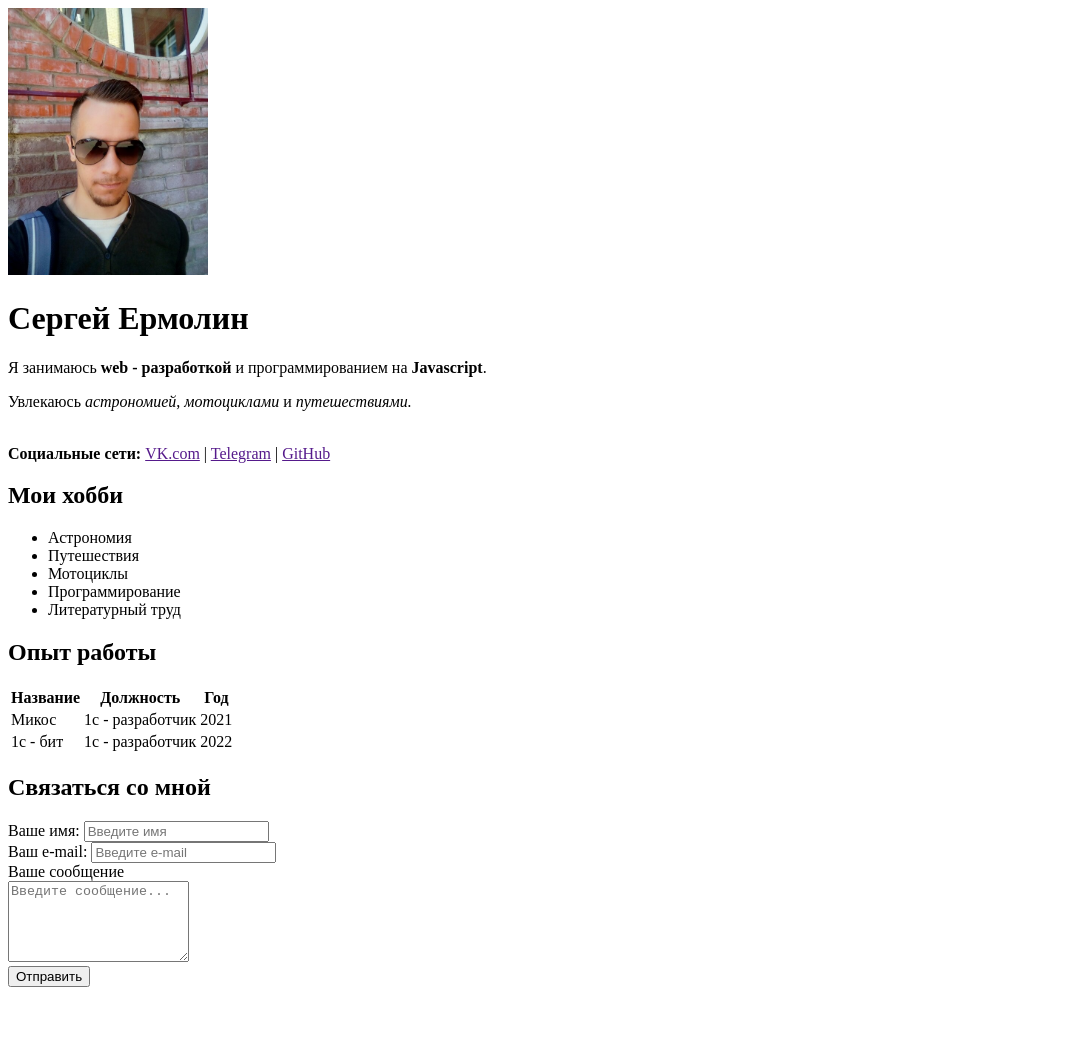
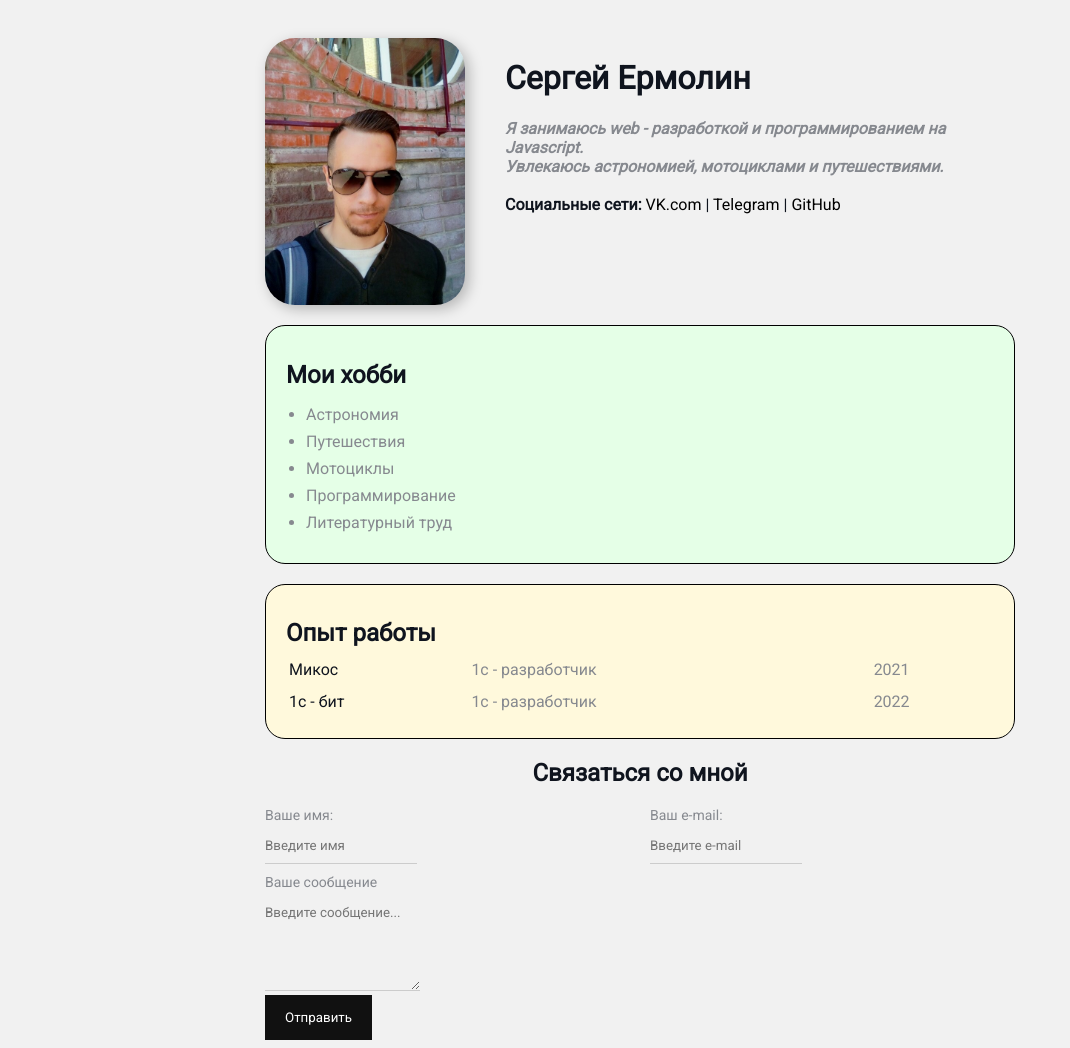
Before and after one commit to StraussJack/Starting-Page, a plain HTML site: page index.html in a window 1280 px wide. Shown: the whole page, without its empty margins (0-1070 px from the left). Before the commit the page ends 995 px from the top, so only its background shows below. Drawn offline with Linux system fonts and the light colour scheme; a web font is replaced by a local one.

Commit message:
Add styles.

```diff
--- a/index.html
+++ b/index.html
@@ -7,9 +7,15 @@
     <meta name="keywords" content="Ermolin Sergey, cv, resume" />
     <meta name="description" content="Пробный сайт - шаблон Ермолина Сергея." />
     <title>S.E.CV</title>
+    <link rel="stylesheet" href="style.css">
   </head>
   <body>
-    <img src="avatar.jpg" width="200" alt="Аватар профиля" />
+
+    <div class="container">
+
+      <div class="info">
+      <img src="avatar.jpg"  alt="Аватар профиля" class="avatar" />
+      <div class="info-text">
       <h1>Сергей Ермолин</h1>
       <p>
         Я занимаюсь <strong>web - разработкой</strong> и программированием на
@@ -21,10 +27,13 @@
       </p>
       <br />
       <strong> Социальные сети: </strong>
-    <a href="">VK.com</a> | <a href="">Telegram</a> | <a href="">GitHub</a>
+      <a href="https://vk.com/ermolin.sergey">VK.com</a> | <a href="https://t.me/StraussJack">Telegram</a> | <a href="https://github.com/StraussJack">GitHub</a>
+    </div>
+    </div>
   <p>
+      <div class="card bg-green">
       <h2>Мои хобби</h2>
-  <ul>
+      <ul class="list">
 
         <li>Астрономия</li>
         <li>Путешествия</li>
@@ -32,16 +41,18 @@
         <li>Программирование</li>
         <li>Литературный труд</li>
       </ul>
+    </div>
   </p>
+    <div class="card bg-yellow">
     <h2>Опыт работы</h2>
-<table>
-  <thead>
+    <table class="table">
+     <!--  <thead>
         <tr>
         <th>Название</th>
         <th>Должность</th>
         <th>Год</th>
       </tr>
-  </thead>
+      </thead> -->
       <tbody>
       <tr>
         <td>Микос</td>
@@ -56,29 +67,32 @@
 
     </tbody>
     </table>
-
-<h2>Связаться со мной</h2>
-
-<form action="/">
-<div>
-  <label for="name">Ваше имя:</label>
-  <input type="text" id="name" placeholder="Введите имя">
     </div>
 
 
-<div>
+  <form action="/" class="form">
+    <h2>Связаться со мной</h2>
+    <div class="form-row">
+
+    <div class="form-group">
+      <label for="name">Ваше имя:</label>
+      <input  type="text" id="name" placeholder="Введите имя">
+    </div>
+
+
+    <div class="form-group">
       <label for="email">Ваш e-mail: </label>
       <input type="email" id="email" placeholder="Введите e-mail">
     </div>
+  </div>
 
+  <div class="form-group">
+    <label for="message">Ваше сообщение </label>
 
-<div>
-  <label for="message">Ваше сообщение </label>
-  <br>
     <textarea  id="message" cols="20" rows="5" placeholder="Введите сообщение..."></textarea>
   </div>
-<input type="submit" value="Отправить">
+  <input class="btn" type="submit" value="Отправить">
   </form>
-
+  </div>
   </body>
 </html>
--- /dev/null
+++ b/style.css
@@ -0,0 +1,168 @@
+@import url("https://fonts.googleapis.com/css2?family=Anek+Latin&family=Roboto&display=swap");
+
+body {
+  font-family: "Roboto", sans-serif;
+  font-size: 16px;
+  font-weight: normal;
+  background: #f1f1f1;
+  color: #0f141e;
+}
+
+a {
+  color: #000;
+  text-decoration: none;
+}
+a:hover {
+  text-decoration: underline;
+}
+a:active {
+  color: blue;
+}
+a:visited {
+  color: gray;
+}
+
+.container {
+  max-width: 750px;
+  margin: auto;
+  padding-top: 30px;
+}
+
+.avatar {
+  width: 200px;
+  border-radius: 30px;
+  box-shadow: 4px 4px 14px rgba(0, 0, 0, 0.25);
+}
+
+.info {
+  margin-bottom: 20px;
+  display: flex;
+}
+
+.info-text {
+  margin-left: 40px;
+}
+
+@media (max-width: 650px) {
+  .info {
+    display: block;
+    text-align: center;
+  }
+}
+
+.info-text p {
+  font-style: italic;
+  font-weight: bold;
+  color: #86898f;
+  margin: 0;
+}
+
+.info-text h4 {
+  margin-bottom: 10px;
+}
+
+.card {
+  border: 1px solid black;
+  border-radius: 20px;
+  padding: 15px 20px;
+  margin-bottom: 20px;
+}
+
+.card h2 {
+  margin-bottom: 10px;
+}
+
+.bg-yellow {
+  background: #fff9dc;
+}
+
+.bg-red {
+  background: #ffe5e5;
+}
+
+.bg-green {
+  background: #e5ffe7;
+}
+
+.btn {
+  background: #111;
+  padding: 15px 20px;
+  color: #fff;
+  border: none;
+  font-family: inherit;
+  cursor: pointer;
+}
+
+.btn:hover {
+  opacity: 0.8;
+}
+
+.list {
+  padding: 0 20px;
+}
+
+.list li {
+  color: #86898f;
+  margin-bottom: 8px;
+}
+
+.table {
+  width: 100%;
+}
+
+.table td {
+  padding-bottom: 10px;
+}
+
+.table td:nth-child(2),
+.table td:nth-child(3) {
+  color: #86898f;
+}
+
+.form h2 {
+  text-align: center;
+}
+
+.form-row {
+  margin-bottom: 10px;
+  display: flex;
+}
+
+.form-row .form-group {
+  margin-right: 20px;
+  width: 50%;
+}
+
+.form-row .form-group:last-child {
+  margin-right: 0;
+}
+@media (max-width: 650px) {
+  .form-row {
+    display: block;
+  }
+
+  .form-row .form-group {
+    width: 100%;
+    margin-right: 0;
+    margin-bottom: 10px;
+  }
+}
+
+.form-group label {
+  display: block;
+  font-size: 14px;
+  color: #86898f;
+}
+
+.form-group input,
+.form-group textarea {
+  weight: 100%;
+  box-sizing: border-box;
+  border: none;
+  background: transparent;
+  border-bottom: 1px solid #ccc;
+  color: black;
+  padding: 15px 0 10px;
+  outline: none;
+  font-family: inherit;
+}
```
Lines whose indentation alone changed are shown as unchanged.
